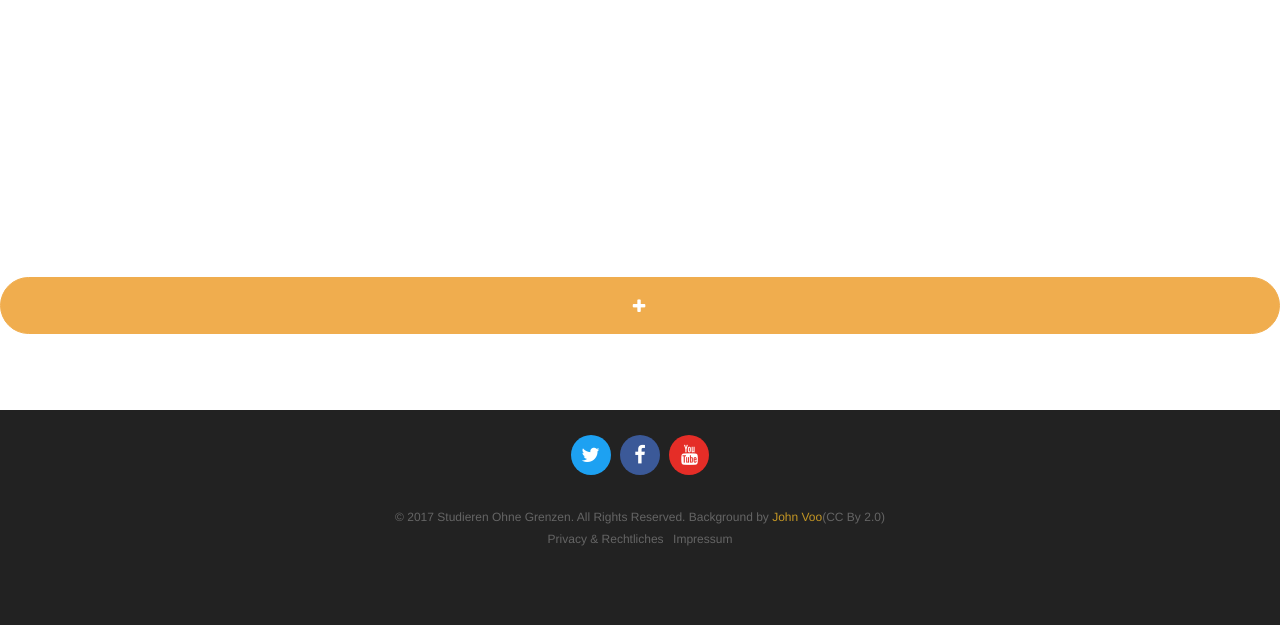
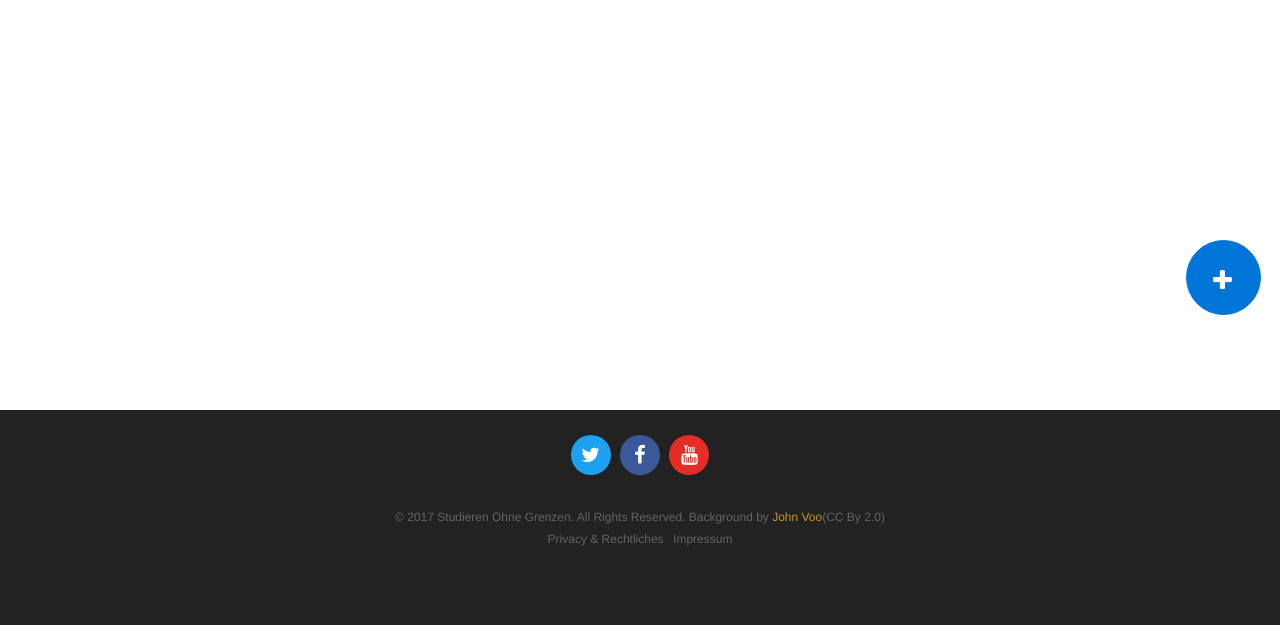
Before and after one commit to studieren-ohne-grenzen/schlemmenohnegrenzen, a Django app: template frontend/templates/frontend/couch/couch.html in a window 1280 px wide. Shown: the part 466-1091 px from the top of the page. Run offline with Django 3.2, Linux system fonts and the light colour scheme; the template is opened without the code that fills it, so the values that code supplies are empty; some libraries are stand-ins or nearby versions; some web fonts are replaced.

Commit message:
Couch: Move '+' button to bottom right corner

```diff
--- a/frontend/static/frontend/css/couch.css
+++ b/frontend/static/frontend/css/couch.css
@@ -186,12 +186,14 @@ h3 > i {
   bottom: 0;
   left: 0;
   right: 0;
-  height: 1.5cm;
+  padding: .5cm;
 }
 
 .add-container button.btn {
-  width: 100%;
-  height: 100%;
+  float: right;
+  width: 2cm;
+  height: 2cm;
+  font-size: 1.5em;
 }
 
 .post {
--- a/frontend/templates/frontend/couch/couch.html
+++ b/frontend/templates/frontend/couch/couch.html
@@ -23,6 +23,6 @@
 </div>
 
 <div class="add-container">
-  <button class="btn btn-warning" onclick="javascript:window.location='/couch_add'"><span class="fa fa-plus"></span></button>
+  <button class="btn btn-primary" onclick="javascript:window.location='/couch_add'"><span class="fa fa-plus"></span></button>
 </div>
 {% endblock %}
```
